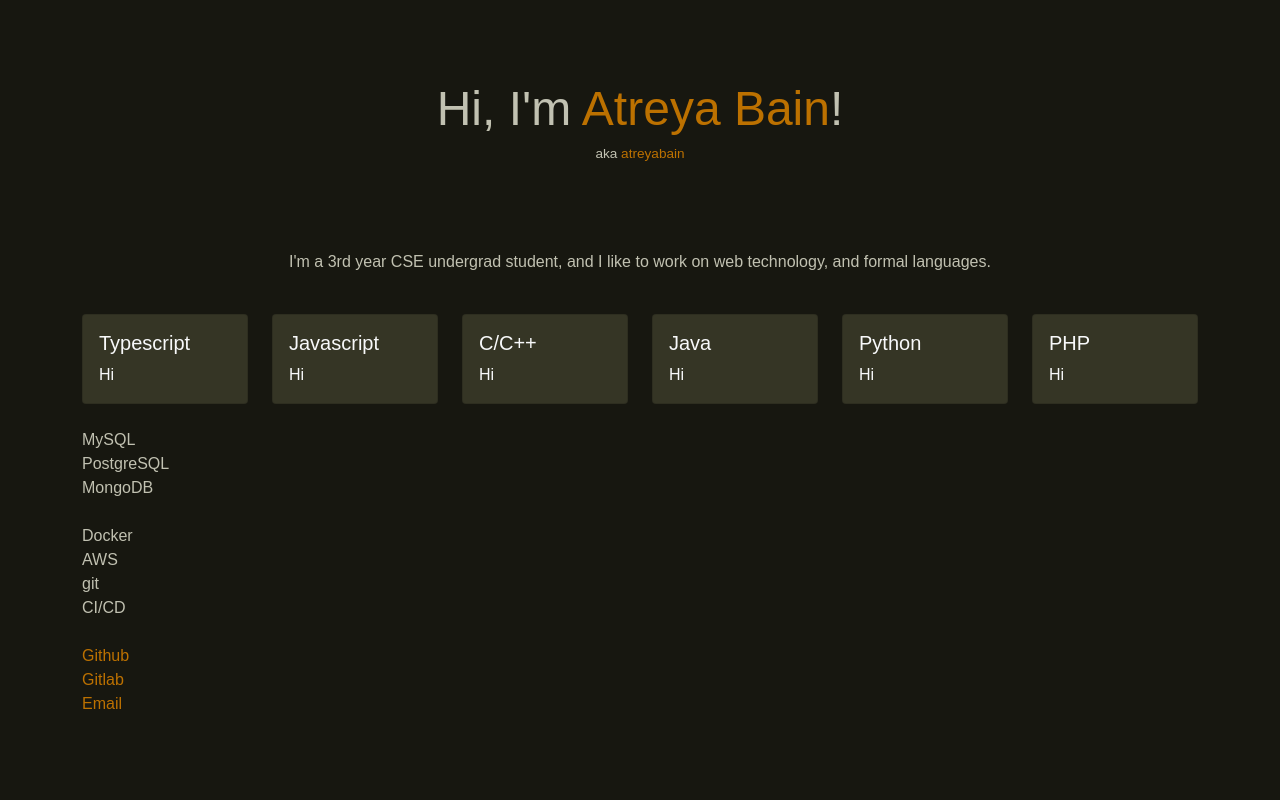
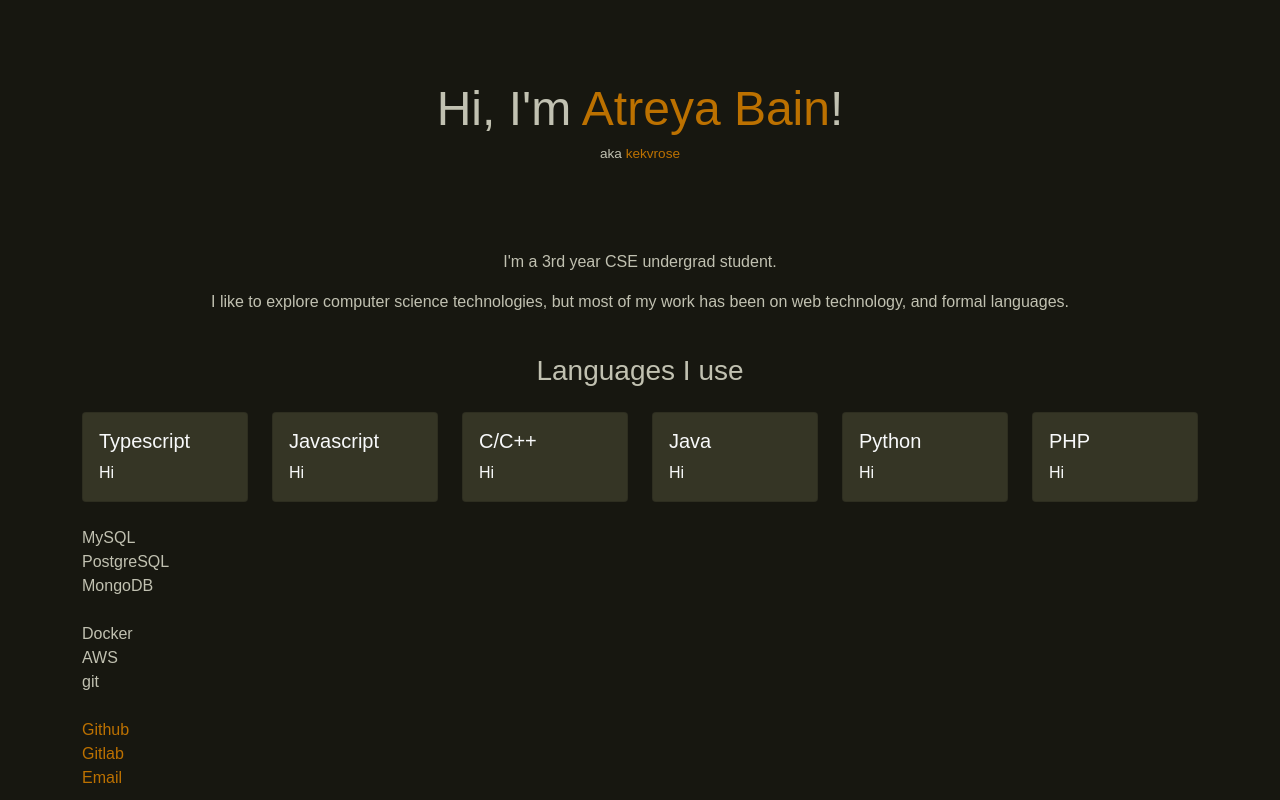
Before and after one commit to chrisvrose/chrisvrose.github.io, a Next.js app: page / in a window 1280 px wide. Built offline with nearby package versions, Linux system fonts and the light colour scheme.

Commit message:
[refactor] add more complex storage for miscTech

```diff
--- a/components/Languages.tsx
+++ b/components/Languages.tsx
@@ -1,13 +1,19 @@
 import { FC } from 'react';
 import { Col, Row } from 'react-bootstrap';
 import { LanguageCard, languageCardTypes } from './LanguageCard';
-
+import styles from '../styles/Languages.module.scss';
 export type LanguagesProps = {
     languages: languageCardTypes[];
 };
 
 export const Languages: FC<LanguagesProps> = ({ languages }) => {
     return (
+        <>
+            <Row className={styles.header}>
+                <Col>
+                    <h3>Languages I use</h3>
+                </Col>
+            </Row>
             <Row>
                 {languages.map(e => {
                     return (
@@ -17,5 +23,6 @@ export const Languages: FC<LanguagesProps> = ({ languages }) => {
                     );
                 })}
             </Row>
+        </>
     );
 };
--- a/components/NameHeader.tsx
+++ b/components/NameHeader.tsx
@@ -12,7 +12,7 @@ export type NameHeaderProps = {
  * @param param0 Big Name props
  */
 const NameHeader: FC<NameHeaderProps> = function NameHeader({ name, alias, resume }) {
-    const [canSwitch, setCanSwitch] = useState(false);
+    const [canSwitch, setCanSwitch] = useState(true);
     const [currentAliasIndex, setCurrentAliasIndex] = useState(0);
     /** Repeatedly switch between names as long as it is allowed */
     useEffect(() => {
@@ -31,8 +31,8 @@ const NameHeader: FC<NameHeaderProps> = function NameHeader({ name, alias, resum
                 aka{' '}
                 <span
                     className={styles.nameHighlight}
-                    onMouseOver={() => setCanSwitch(true)}
-                    onMouseOut={() => setCanSwitch(false)}
+                    onMouseOver={() => setCanSwitch(false)}
+                    onMouseOut={() => setCanSwitch(true)}
                 >
                     {alias[currentAliasIndex]}
                 </span>
--- a/content/matter.json
+++ b/content/matter.json
@@ -2,7 +2,8 @@
     "name": "Atreya Bain",
     "alias": ["atreyabain", "chrisvrose", "kekvrose"],
     "resume": "./static/resume.pdf",
-    "desc": "I'm a 3rd year CSE undergrad student, and I like to work on web technology, and formal languages.",
+    "desc": "I'm a 3rd year CSE undergrad student.",
+    "descLine2": "I like to explore computer science technologies, but most of my work has been on web technology, and formal languages.",
     "whatIDo": [
         {
             "name": "Web Technology",
@@ -59,6 +60,22 @@
             "smalldesc": "Hi"
         }
     ],
-    "dbs": ["MySQL", "PostgreSQL", "MongoDB"],
-    "tech": ["Docker", "AWS", "git", "CI/CD"]
+    "miscTech": [
+        {
+            "type": "dbs",
+            "content": [
+                { "name": "MySQL", "proficiency": 4 },
+                { "name": "PostgreSQL", "proficiency": 4 },
+                { "name": "MongoDB", "proficiency": 4 }
+            ]
+        },
+        {
+            "type": "Technologies",
+            "content": [
+                { "name": "Docker", "proficiency": 4 },
+                { "name": "AWS", "proficiency": 4 },
+                { "name": "git", "proficiency": 4 }
+            ]
+        }
+    ]
 }
--- a/pages/index.tsx
+++ b/pages/index.tsx
@@ -15,14 +15,15 @@ const Home: FC<HomeContentProps> = function Home({ content }) {
         <div className={`container ${styles.para}`}>
             <NameHeader {...content} />
             <p className={styles.desc}>{content.desc}</p>
+            <p className={styles.desc}>{content.descLine2}</p>
 
             <br />
             <Languages languages={content.languages} />
 
             <br />
-            <StringToDivs content={content.dbs} />
+            <StringToDivs content={content.miscTech[0].content.map(e => e.name)} />
             <br />
-            <StringToDivs content={content.tech} />
+            <StringToDivs content={content.miscTech[1].content.map(e => e.name)} />
 
             <br />
             {content.links.map((e, i) => {
--- /dev/null
+++ b/styles/Languages.module.scss
@@ -0,0 +1,8 @@
+.header {
+    @media screen and (max-width: 720px) {
+        padding-left: 0.1rem;
+        padding-right: 0.1rem;
+    }
+    padding-bottom: 1rem;
+    text-align: center;
+}
```
Lines whose indentation alone changed are shown as unchanged.
